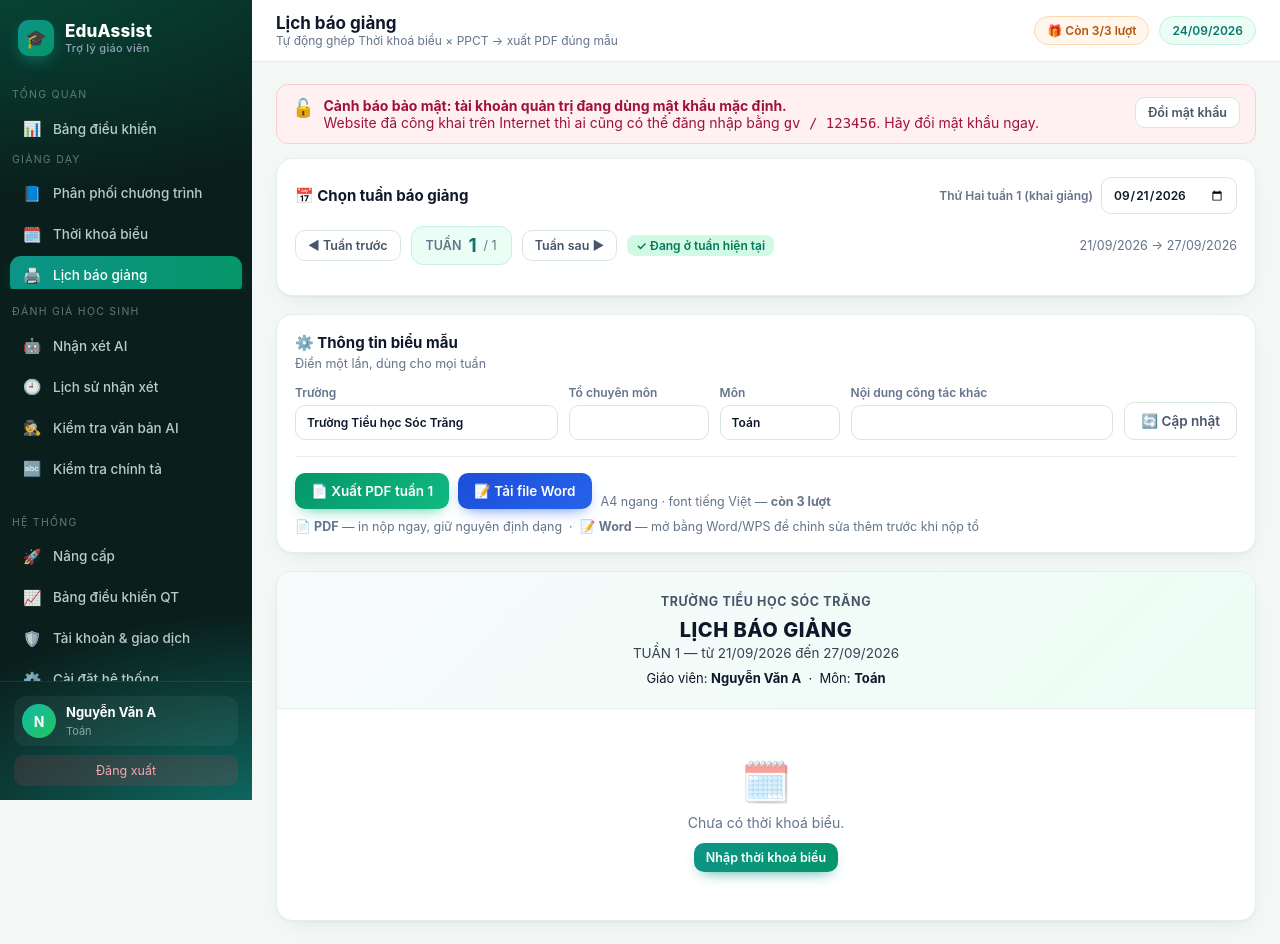
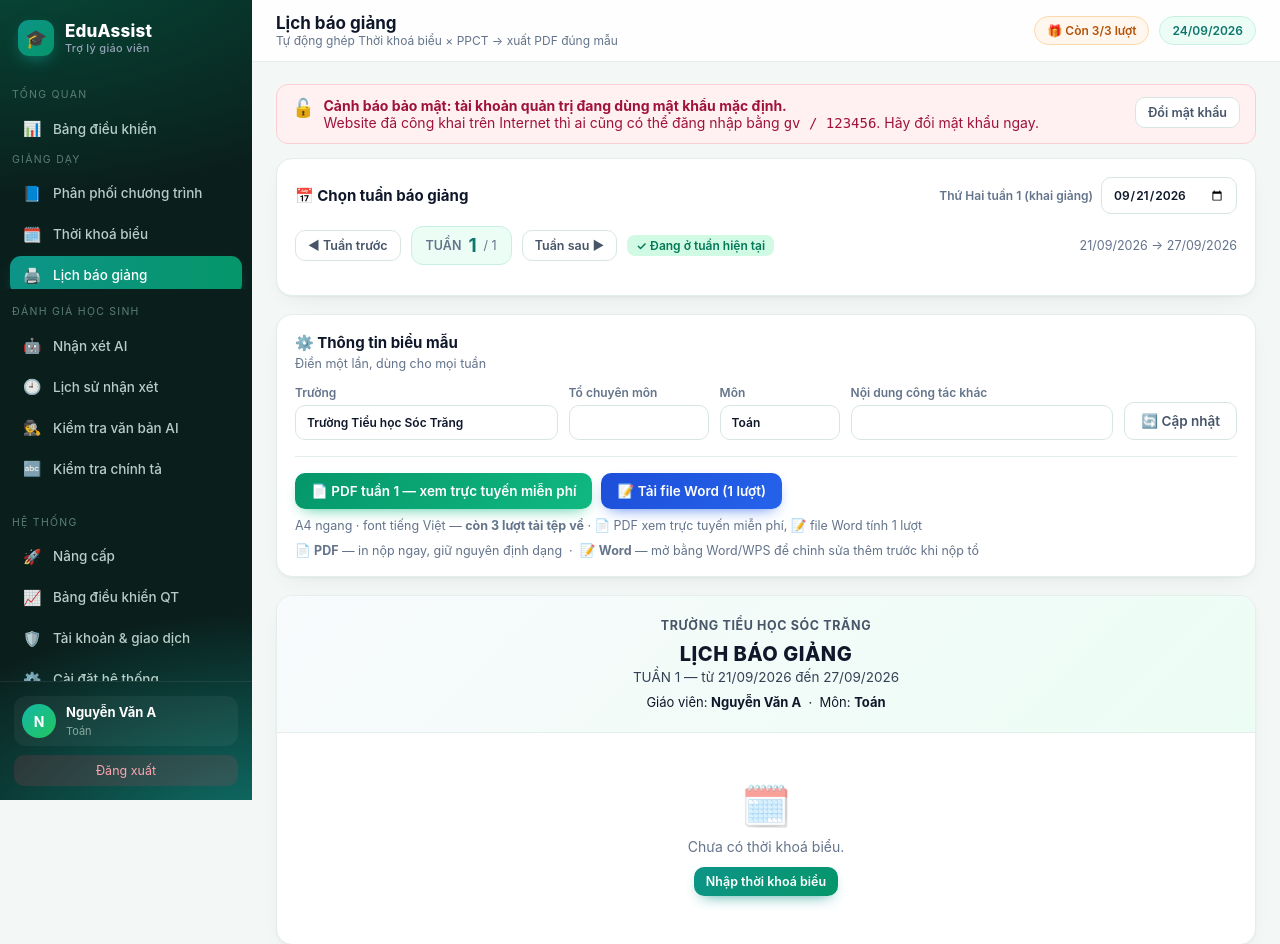
Before and after one commit to nguyenduympe-alt/Assss, a Flask app: page /bao-giang in a window 1280 px wide. Shown: the top 944 px of the page. Run offline with Flask 3, Linux system fonts and the light colour scheme; the visitor is signed in with stand-in values (Sample User, id 1); data comes from the database, SQL or seed files in the repository; data that the repository does not hold is empty.

Commit message:
M14: luot tinh o buoc TAI TEP VE - tao va xem truc tuyen mien phi (giao an tich hop, KHGD/PPCT ke ca tu kho KHDH, nhan xet hoc sinh, lich bao giang PDF); tai lai cung mot ket qua khong tru them (ghi token vao usage_log); het luot van tao/xem duoc, chi chan o buoc tai va moi nang VIP; check_ai giu tinh luot khi do (khong co tep tai ve)

```diff
--- a/app/core.py
+++ b/app/core.py
@@ -392,11 +392,12 @@ def bao_giang():
 
     act = request.form.get("act") if request.method == "POST" else None
     if act in ("pdf", "word"):
-        if not BL.can_use(u):
-            flash(BL.thong_bao_het(), "err")
-            return redirect(url_for("core.nang_cap", need=act))
-        BL.consume(db, u, act, f"Lịch báo giảng tuần {tuan}")
+        # (M14) PDF mở xem trực tuyến: KHÔNG tính lượt. Tải file Word về: tính 1 lượt.
         if act == "word":
+            if not BL.tra_luot_tai(db, u, "baogiang", f"baogiang-{u['id']}-tuan{tuan}",
+                                   f"Lịch báo giảng tuần {tuan} (tải file Word)"):
+                flash(BL.thong_bao_het(), "err")
+                return redirect(url_for("core.nang_cap", need="word"))
             return send_file(build_docx(meta, rows), as_attachment=True,
                              download_name=f"lich-bao-giang-tuan-{tuan}.docx",
                              mimetype="application/vnd.openxmlformats-officedocument."
@@ -427,11 +428,8 @@ def nhan_xet():
     db, uid = get_db(), session["uid"]
     result, cols = None, None
     if request.method == "POST":
-        # (M10) hạn mức dùng chung: tạo nhận xét cho học sinh cũng tính 1 lượt
+        # (M14) sinh nhận xét và xem trực tuyến KHÔNG tính lượt — lượt chỉ tính khi xuất Excel
         u = current_user()
-        if not BL.can_use(u):
-            flash(BL.thong_bao_het(), "err")
-            return redirect(url_for("core.nang_cap", need="nhanxet"))
         provider = request.form.get("provider", "rule")
         thang = float(request.form.get("thang") or 10)
         mon = request.form.get("mon", "")
@@ -483,8 +481,6 @@ def nhan_xet():
                        (uid, rec["lop"], rec["mon"], hocky, rec["ho_ten"], rec["diem"], rec["muc_do"],
                         rec["nhan_xet_goc"], rec["nhan_xet"], datetime.datetime.now().isoformat(timespec="seconds")))
         db.commit()
-        if records:
-            BL.consume(db, u, "nhanxet", "Tạo nhận xét cho %d học sinh" % len(records))
         result = records
         session["last_meta"] = {"lop": lop, "mon": mon, "hocky": hocky}
     return render_template("nhanxet.html", result=result, cols=cols)
@@ -520,9 +516,6 @@ def tao_lai():
 @login_required
 def xuat_excel():
     u = current_user()
-    if not BL.can_use(u):
-        flash(BL.thong_bao_het(), "err")
-        return redirect(url_for("core.nang_cap", need="excel"))
     ids = request.args.get("ids")
     q = "SELECT * FROM danhgia WHERE teacher_id=?"
     p = [session["uid"]]
@@ -533,7 +526,12 @@ def xuat_excel():
     data = [{"ho_ten": r["ho_ten"], "lop": r["lop"], "mon": r["mon"], "diem": r["diem"],
              "muc_do": r["muc_do"], "xep_loai": AI.diem_to_xeploai(r["diem"]) if r["diem"] is not None else "",
              "nhan_xet": r["nhan_xet"]} for r in rows]
-    BL.consume(get_db(), u, "excel", f"Xuất {len(data)} nhận xét")
+    # (M14) lượt tính khi TẢI TỆP VỀ — tải lại đúng bảng nhận xét này không trừ thêm
+    if not BL.tra_luot_tai(get_db(), u, "excel",
+                           "excel-%s-%s-%d" % (u["id"], ids or "all", len(data)),
+                           f"Xuất {len(data)} nhận xét"):
+        flash(BL.thong_bao_het(), "err")
+        return redirect(url_for("core.nang_cap", need="excel"))
     bio = XL.export_xlsx(data, {"tieu_de": "BẢNG NHẬN XÉT HỌC SINH"})
     return send_file(bio, as_attachment=True, download_name="nhan-xet-hoc-sinh.xlsx",
                      mimetype="application/vnd.openxmlformats-officedocument.spreadsheetml.sheet")
--- a/app/modules/billing.py
+++ b/app/modules/billing.py
@@ -92,9 +92,13 @@ CAC_CHUC_NANG = {
 
 
 def thong_bao_het():
-    """Câu báo khi hết lượt — dùng chung ở mọi chức năng để thầy/cô biết đây là hạn mức chung."""
-    return ("Thầy/cô đã dùng hết %d lượt miễn phí (số lượt này tính chung cho TẤT CẢ chức năng). "
-            "Nâng cấp VIP để tiếp tục dùng không giới hạn." % CFG.get_int("FREE_QUOTA", 3))
+    """Câu báo khi hết lượt — dùng chung ở mọi chức năng để thầy/cô biết đây là hạn mức chung.
+
+    (M14) Lượt là LƯỢT TẢI TỆP VỀ: tạo và xem trực tuyến không tính lượt.
+    """
+    return ("Thầy/cô đã dùng hết %d lượt miễn phí (số lượt này tính chung cho TẤT CẢ chức năng — "
+            "mỗi tệp tải về tính 1 lượt, xem trực tuyến không tính lượt). "
+            "Nâng cấp VIP để tải không giới hạn." % CFG.get_int("FREE_QUOTA", 3))
 
 
 def chan_het(user):
@@ -114,6 +118,41 @@ def consume(db, user, kind, detail=""):
     db.execute("UPDATE teacher SET used = COALESCE(used,0) + 1 WHERE id=?", (user["id"],))
     db.execute("INSERT INTO usage_log(teacher_id,kind,detail,created) VALUES(?,?,?,?)",
                (user["id"], kind, detail, datetime.datetime.now().isoformat(timespec="seconds")))
+    db.commit()
+    return True
+
+
+# ---------------- (M14) lượt tính ở bước TẢI TỆP VỀ ----------------
+def da_tra_luot(db, uid, token):
+    """Kết quả này đã trả lượt khi tải rồi? (tải lại cùng kết quả: không trừ thêm)."""
+    if not token:
+        return False
+    try:
+        return bool(db.execute("SELECT 1 FROM usage_log WHERE teacher_id=? AND detail LIKE ? LIMIT 1",
+                               (uid, "%#" + str(token))).fetchone())
+    except Exception:
+        return False
+
+
+def tra_luot_tai(db, user, kind, token, detail=""):
+    """Trừ 1 lượt cho MỘT KẾT QUẢ khi thầy/cô bấm tải tệp về.
+
+    Tạo và xem trực tuyến KHÔNG tính lượt; tải lại cùng một kết quả cũng không trừ thêm.
+    Trả về True nếu được phép tải, False nếu đã hết lượt.
+    """
+    _chi = ("%s #%s" % (detail, token))[:300] if token else (detail or "")[:300]
+    if is_pro(user):
+        db.execute("INSERT INTO usage_log(teacher_id,kind,detail,created) VALUES(?,?,?,?)",
+                   (user["id"], kind, _chi, datetime.datetime.now().isoformat(timespec="seconds")))
+        db.commit()
+        return True
+    if da_tra_luot(db, user["id"], token):
+        return True
+    if remaining(user) <= 0:
+        return False
+    db.execute("UPDATE teacher SET used = COALESCE(used,0) + 1 WHERE id=?", (user["id"],))
+    db.execute("INSERT INTO usage_log(teacher_id,kind,detail,created) VALUES(?,?,?,?)",
+               (user["id"], kind, _chi, datetime.datetime.now().isoformat(timespec="seconds")))
     db.commit()
     return True
 
--- a/app/plugins/chinh_ta.py
+++ b/app/plugins/chinh_ta.py
@@ -176,7 +176,9 @@ def xuat(token):
     # Giữ nguyên chính sách tính lượt như công cụ chính tả trước đây: 1 lượt cho một
     # lần xuất bản đã sửa. Việc bấm “từ này đúng” ở trên KHÔNG tốn lượt.
     db, u = get_db(), current_user()
-    if not BL.can_use(u):
+    # (M14) xem bản sửa trực tuyến KHÔNG tính lượt — chỉ tính khi tải tệp về
+    # (tải lại cùng bản này cũng không trừ thêm)
+    if not (BL.can_use(u) or BL.da_tra_luot(db, u['id'], token)):
         flash(BL.thong_bao_het(), 'err')
         return redirect(url_for('core.nang_cap', need='chinhta'))
 
@@ -191,7 +193,7 @@ def xuat(token):
         flash('Không áp dụng được chỗ nào (văn bản có thể đã thay đổi). Thầy/cô tải lại file giúp em.', 'err')
         return redirect(url_for('chinh_ta.duyet', token=token))
 
-    BL.consume(db, u, 'chinhta', 'Sửa %d chỗ — %s' % (da_sua, c.get('ten') or ''))
+    BL.tra_luot_tai(db, u, 'chinhta', token, 'Sửa %d chỗ — %s' % (da_sua, c.get('ten') or ''))
 
     # GHI PHẢN HỒI: nhận hay bỏ qua từng đề xuất — dữ liệu để hệ thống học dần
     # (xem app/modules/hoc_tu_nguoi_dung.py). Lỗi ghi không được làm hỏng việc xuất tệp.
--- a/app/templates/baogiang.html
+++ b/app/templates/baogiang.html
@@ -88,13 +88,12 @@
  </form>
  <hr class="s">
  <div class="row" style="gap:9px">
-  {% if is_pro or remaining > 0 %}
    <form method="post" style="display:inline">
     {% for k,v in request.args.items() %}<input type="hidden" name="{{k}}" value="{{v}}">{% endfor %}
     {% if 'tuan' not in request.args %}<input type="hidden" name="tuan" value="{{tuan}}">{% endif %}
     <input type="hidden" name="tu_ngay" value="{{monday}}">
     <input type="hidden" name="act" value="pdf">
-    <button class="ok">📄 Xuất PDF tuần {{tuan}}</button>
+    <button class="ok">📄 PDF tuần {{tuan}} — xem trực tuyến miễn phí</button>
    </form>
    <form method="post" style="display:inline">
     {% for k,v in request.args.items() %}<input type="hidden" name="{{k}}" value="{{v}}">{% endfor %}
@@ -102,18 +101,18 @@
     <input type="hidden" name="tu_ngay" value="{{monday}}">
     <input type="hidden" name="act" value="word">
     <button style="background:linear-gradient(135deg,#1d4ed8,#2563eb);box-shadow:0 6px 16px -8px #2563eb">
-     📝 Tải file Word</button>
+     📝 Tải file Word (1 lượt)</button>
    </form>
    {% if is_pro %}
     <span class="muted">👑 Gói không giới hạn · còn {{days_left}} ngày</span>
+   {% elif remaining and remaining > 0 %}
+    <span class="muted">A4 ngang · font tiếng Việt — <b>còn {{remaining}} lượt tải tệp về</b> ·
+     📄 PDF xem trực tuyến miễn phí, 📝 file Word tính 1 lượt</span>
    {% else %}
-    <span class="muted">A4 ngang · font tiếng Việt — <b>còn {{remaining}} lượt</b></span>
+    <span class="muted">📄 PDF xem trực tuyến <b>miễn phí</b> ·
+     <a href="{{url_for('core.nang_cap', need='word')}}">🔒 nâng VIP</a> để tải file Word</span>
    {% endif %}
-  {% else %}
-   <a class="btn" href="{{url_for('core.nang_cap', need='pdf')}}" style="background:linear-gradient(135deg,#f59e0b,#ea580c)">
-    🔒 Hết lượt miễn phí — Nâng cấp để tải</a>
-   <span class="muted">Chỉ {{ '{:,}'.format(BL.PRICE).replace(',','.') }}đ/năm dùng không giới hạn</span>
-  {% endif %}
+
  </div>
  <p class="muted" style="margin:10px 0 0">
   📄 <b>PDF</b> — in nộp ngay, giữ nguyên định dạng &nbsp;·&nbsp;
--- a/app/templates/caidat.html
+++ b/app/templates/caidat.html
@@ -13,7 +13,8 @@
 <div class="card" style="display:flex;align-items:center;gap:14px;flex-wrap:wrap;border-left:4px solid #f59e0b">
  <span style="font-size:28px">🎁</span>
  <div style="flex:1;min-width:220px"><b>Đang dùng thử — còn {{remaining}} lượt</b>
-  <div class="muted">Số lượt này tính chung cho <b>tất cả chức năng</b> · Nâng cấp
+  <div class="muted">Số lượt này tính chung cho <b>tất cả chức năng</b> — mỗi <b>tệp tải về</b> tính 1 lượt,
+   tạo và xem trực tuyến không tính lượt · Nâng cấp
    {{ '{:,}'.format(BL.PRICE).replace(',','.') }}đ/năm để dùng không giới hạn</div></div>
  <a class="btn" href="{{url_for('core.nang_cap')}}">🚀 Nâng cấp ngay</a></div>
 {% endif %}
--- a/app/templates/check_ai.html
+++ b/app/templates/check_ai.html
@@ -37,7 +37,8 @@
     <span class="muted" style="margin-left:10px">👑 Gói VIP — không giới hạn</span>
     {% elif remaining and remaining > 0 %}
     <button class="ok" style="margin-top:14px">Phân tích văn phong</button>
-    <span class="muted" style="margin-left:10px">Còn <b>{{remaining}}/{{FREE_QUOTA}}</b> lượt (dùng chung cho tất cả chức năng) — thao tác này tính 1 lượt</span>
+    <span class="muted" style="margin-left:10px">Còn <b>{{remaining}}/{{FREE_QUOTA}}</b> lượt (dùng chung cho tất cả chức năng) —
+     chức năng này chấm xem trực tuyến (không có tệp tải về) nên tính 1 lượt khi bấm dò</span>
     {% else %}
     <a class="btn" href="{{url_for('core.nang_cap', need='checkai')}}"
       style="margin-top:14px;background:linear-gradient(135deg,#f59e0b,#ea580c)">🔒 Hết {{FREE_QUOTA}} lượt miễn phí — Nâng VIP để phân tích</a>
--- a/app/templates/nangcap.html
+++ b/app/templates/nangcap.html
@@ -6,9 +6,9 @@
 {% if need %}
 <div class="flash err" style="align-items:flex-start">
  <span style="font-size:19px">🔒</span>
- <div><b>Bạn đã dùng hết lượt miễn phí.</b><br>
-  <span style="font-weight:400">Để tiếp tục {{ 'xuất lịch báo giảng PDF' if need=='pdf' else 'tải file nhận xét Excel' }},
-  vui lòng kích hoạt gói 1 năm bên dưới.</span></div>
+ <div><b>Bạn đã dùng hết lượt tải tệp miễn phí.</b><br>
+  <span style="font-weight:400">Tạo và xem trực tuyến thì <b>không tính lượt</b> — chỉ khi tải tệp về mới cần lượt.
+  Để tải tiếp, vui lòng kích hoạt gói 1 năm bên dưới.</span></div>
 </div>
 {% endif %}
 
```
Also changed, not shown: app/plugins/digital.py (+9 -13 lines), app/plugins/giao_an_nls.py (+10 -7 lines), app/templates/digital_upload.html (+8 -8 lines), app/templates/giao_an_upload.html (+5 -6 lines), app/templates/nhanxet.html (+5 -5 lines).
